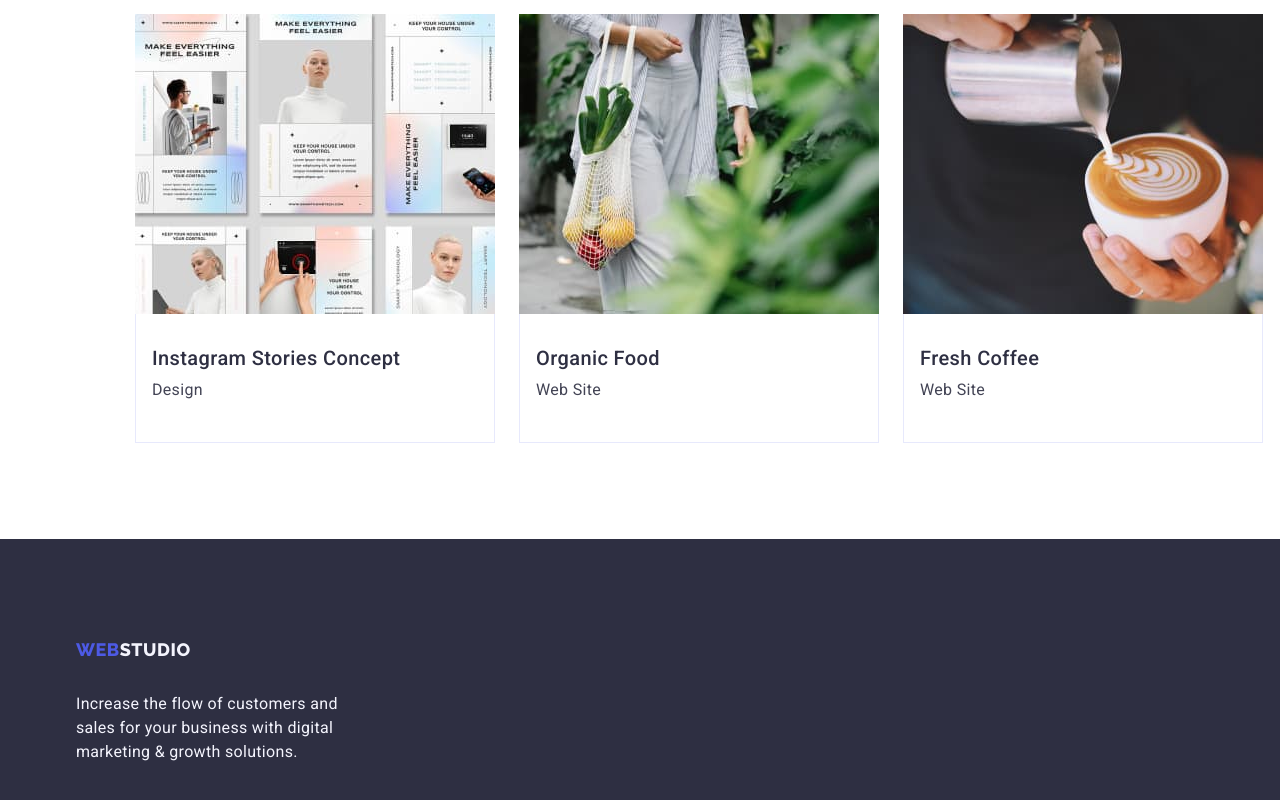
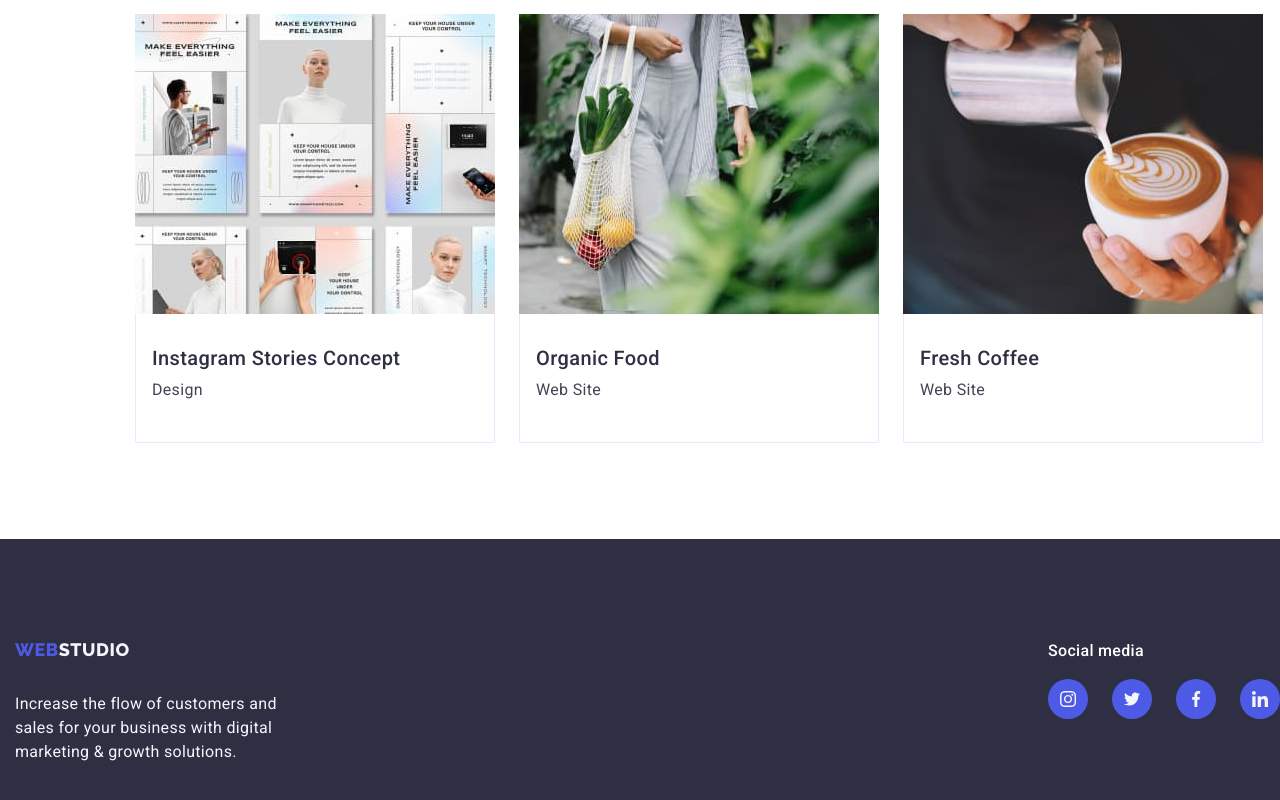
Before and after one commit to VeronikaKras/goit-markup-hw-04, a plain HTML site: page portfolio.html in a window 1280 px wide. Shown: the part 1231-2031 px from the top of the page. Drawn offline with nearby package versions, Linux system fonts and the light colour scheme.

Commit message:
new footer

```diff
--- a/css/styles.css
+++ b/css/styles.css
@@ -516,3 +516,27 @@ align-items: center;
 .section-portfolio {
     padding: 96px 120px;
 }
+
+.small-text-footer {
+font-family: 'Roboto';
+    font-style: normal;
+    font-weight: 500;
+    font-size: 16px;
+    line-height: 1.5;
+    letter-spacing: 0.02em;
+    color: #FFFFFF;
+    margin-bottom: 16px;
+}
+
+.footer-both {
+    gap: 120px;
+    display: flex;
+}
+
+.footer-gap {
+    gap: 120px;
+    display: flex; }
+
+    .footer-media-list {
+        margin-left:  120px;
+    }
--- a/portfolio.html
+++ b/portfolio.html
@@ -214,15 +214,63 @@
     </main>
 
     <footer class="footer-back">
+      <div class="footer-both">
   <div class="footer-content container">
   <a class="logo link footer-link" href="./index.html"
     >Web<span class="studio-footer">Studio</span></a
   >
 
   <p class="footer-text">
-          Increase the flow of customers and sales for your business with
-          digital marketing & growth solutions.
+    Increase the flow of customers and sales for your business with digital
+    marketing & growth solutions.
   </p>
+</div>
+
+<div class="footer-media-list">
+  <p class="small-text-footer">Social media</p>
+  <ul class="social-list list">
+                  <li class="social-list-item">
+                    <a href="" class="social-list-link">
+                      <svg class="social-list-icon" width="16" height="20">
+                        <use
+                          href="./images/imageshw04/icons.svg#icon-instagram"
+                        ></use>
+                      </svg>
+                    </a>
+                  </li>
+                  <li class="social-list-item">
+                    <a href="" class="social-list-link">
+                      <svg class="social-list-icon" width="16" height="20">
+                        <use
+                          href="./images/imageshw04/icons.svg#icon-twitter"
+                        ></use>
+                      </svg>
+                    </a>
+                  </li>
+                  <li class="social-list-item">
+                    <a href="" class="social-list-link">
+                      <svg class="social-list-icon" width="16" height="20">
+                        <use
+                          href="./images/imageshw04/icons.svg#icon-facebook"
+                        ></use>
+                      </svg>
+                    </a>
+                  </li>
+                  <li class="social-list-item">
+                    <a href="" class="social-list-link">
+                      <svg class="social-list-icon" width="16" height="20">
+                        <use
+                          href="./images/imageshw04/icons.svg#icon-linkedin"
+                        ></use>
+                      </svg>
+                    </a>
+                  </li>
+                </ul>
+              </div>
+            </li>
+          </ul>
+</div>
+
 </div>
 </footer>
   </body>
```
Lines whose indentation alone changed are shown as unchanged.
